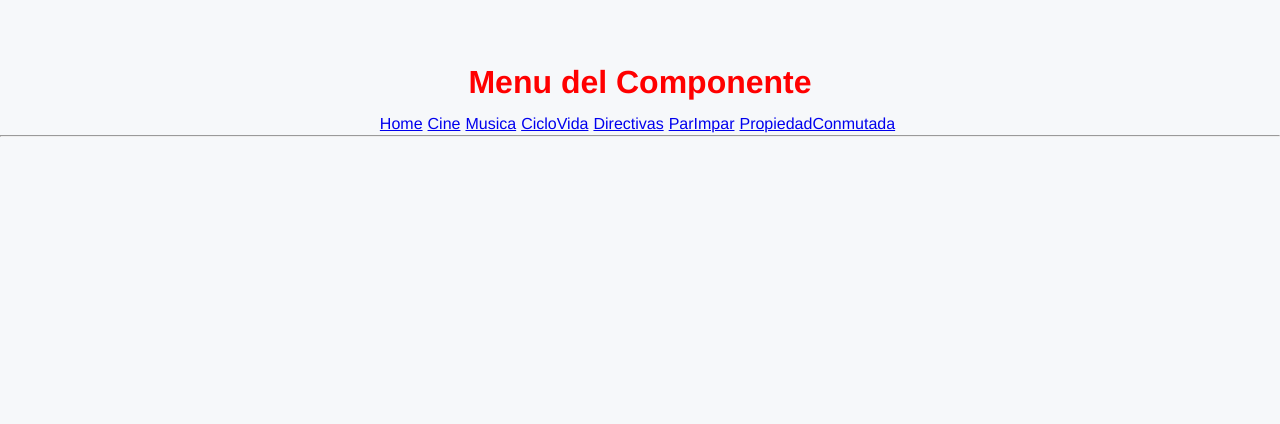
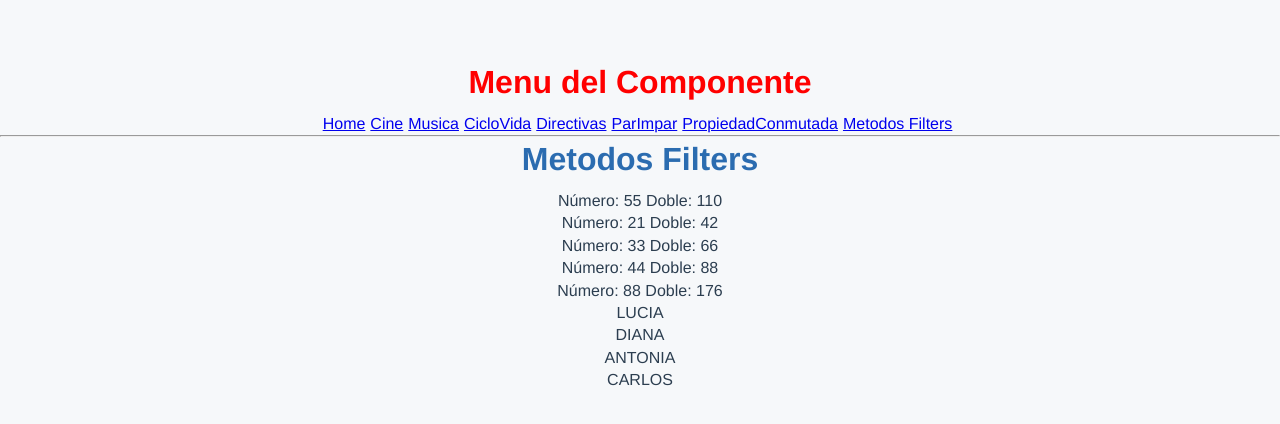
Before and after one commit to Alejandro4092/primervue, a Vue app: page /metodosfilters in a window 1280 px wide. Shown: the top 424 px of the page. Built offline with nearby package versions, Linux system fonts and the light colour scheme.

Commit message:
Metodos filters

```diff
--- a/src/Router.js
+++ b/src/Router.js
@@ -5,6 +5,7 @@ import CicloVida from  './components/CicloVida.vue'
 import DirectivasComponent from './components/DirectivasComponent.vue'
 import ParImpar from './components/ParImpar.vue'
 import PropiedadConmutada from './components/PropiedadConmutada.vue'
+import MetodosFilters from './components/MetodosFilters.vue'
 import { createRouter, createWebHistory } from 'vue-router'
 
 const myRoutes = [
@@ -28,6 +29,9 @@ const myRoutes = [
     },
     {
         path:"/propiedadconmutada", component: PropiedadConmutada
+    },
+    {
+        path:"/metodosfilters", component: MetodosFilters
     }
 ]
 //Creamos una variable para el router Indicando el tipo de navegacion y las rutas
--- a/src/components/MenuComponent.vue
+++ b/src/components/MenuComponent.vue
@@ -22,6 +22,9 @@
          <li>
             <router-link to="/propiedadconmutada">PropiedadConmutada</router-link>
         </li>
+         <li>
+            <router-link to="/metodosfilters">Metodos Filters</router-link>
+        </li>
     </ul>
 
   </div>
--- /dev/null
+++ b/src/components/MetodosFilters.vue
@@ -0,0 +1,28 @@
+<template>
+  <h1>Metodos Filters</h1>
+  <ul>
+    <li v-for="num in numeros" :key="num">
+      Número: {{ num }} Doble: {{ $filters.getNumeroDoble(num) }}
+    </li>
+  </ul>
+  <ul>
+    <li v-for="name in nombres" :key="name">
+      {{$filters.mayuscula(name)}}
+    </li>
+  </ul>
+</template>
+
+<script>
+export default {
+  name: "MetodosFilters",
+  data() {
+    return {
+      numeros: [55, 21, 33, 44, 88],
+      nombres: ["Lucia", "Diana", "Antonia", "Carlos"],
+    };
+  },
+};
+</script>
+
+<style>
+</style>
--- a/src/components/ParImpar.vue
+++ b/src/components/ParImpar.vue
@@ -15,6 +15,9 @@
 <script>
 export default {
     name:"ParImpar",
+    computed:{
+
+    },
     data(){
         return{
         numero:0
--- a/src/components/PropiedadConmutada.vue
+++ b/src/components/PropiedadConmutada.vue
@@ -1,22 +1,32 @@
 <template>
   <h1>Propiedad Conmutada</h1>
+  <label>Introduzca un número</label>
+  <input type="number" >
+  <div v-html="evaluarNumero"></div>
+
   <ul>
     <li v-for="game in juegosRojos"  :key="game" v-html="game">
 
     </li>
   </ul>
-  <ul>
-    <li v-for="game in juegosRojos"  :key="game">
 
-
-    </li>
-  </ul>
 </template>
 
 <script>
 export default {
     name:"PropiedadConmutada",
     computed:{
+        evaluarNumero(){
+            let data="";
+            if(this.numero%2==0){
+                data="<h4 style='color:green'>Par: "+this.numero+"</h4>";
+            }else{
+                data="<h4 style='color:red'>Impar: "+this.numero+"</h4>";
+
+            }
+            return data;
+
+        },
         //Se escribe como un metodo pero se utiliza como una propiedad
         juegosRojos(){
             var datos=this.juegos;
@@ -31,6 +41,7 @@ export default {
     },
     data(){
         return{
+            numero:0,
             juegos:["Parchis","Canicas","Luz verde, luz roja","La galleta"]
         }
     }
--- a/src/main.js
+++ b/src/main.js
@@ -2,6 +2,15 @@ import { createApp } from 'vue'
 import App from './App.vue'
 import router from './Router'
 
-createApp(App)
-.use(router)
+var app = createApp(App)
+app.config.globalProperties.$filters = {
+    //creamos dos metodos que reciban algo y devolveran un resultado
+    mayuscula(data){
+        return data.toUpperCase();
+    },
+    getNumeroDoble(numero){
+        return numero*2;
+    }
+}
+app.use(router)
 .mount("#app")
```
